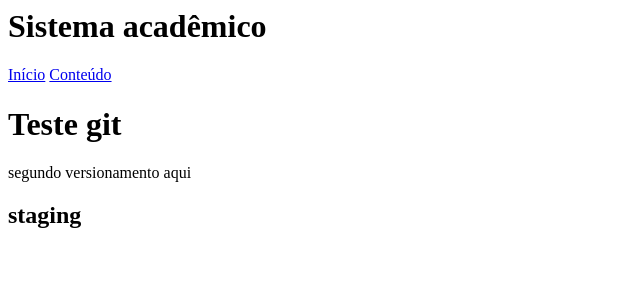
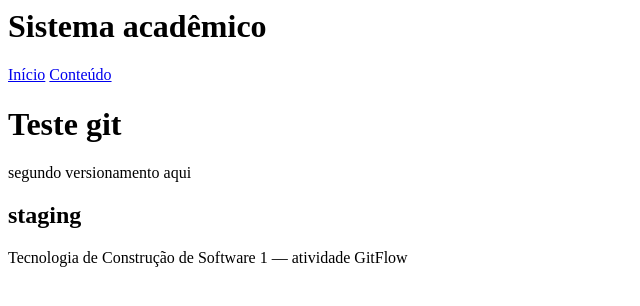
Before and after one commit to adrielCastejon/projeto-puc-pagina-de-login-gitflow, a plain HTML site: page index.html in a window 1280 px wide. Shown: the whole page, without its empty margins (0-640 px from the left). Drawn offline with Linux system fonts and the light colour scheme.

Commit message:
feat: adiciona rodapé com identificação da disciplina

```diff
--- a/index.html
+++ b/index.html
@@ -16,5 +16,8 @@
 			<p>segundo versionamento aqui</p>
 			<h2>staging</h1>
 		</main>
+		<footer>
+			<p>Tecnologia de Construção de Software 1 — atividade GitFlow</p>
+		</footer>
 	</body>
 </html>
```
